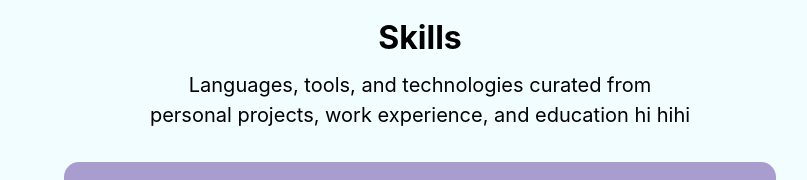
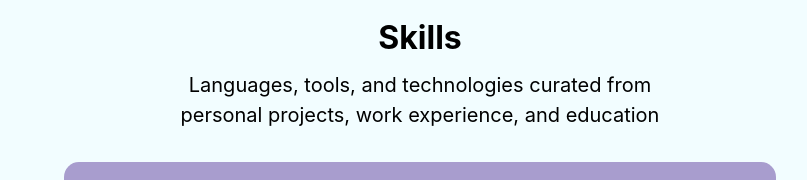
Before and after one commit to Travingu/travingu.github.io, an Astro site in the folder website/: page / in a window 1280 px wide. Shown: the part 300-480 px from the top of the page, without its empty margins (220-1027 px from the left). Built offline with nearby package versions, Linux system fonts and the light colour scheme; Astro itself is replaced by a stand-in of ours.

Commit message:
undo testing

```diff
--- a/website/src/pages/index.astro
+++ b/website/src/pages/index.astro
@@ -30,7 +30,7 @@ const backLanguages =["Java", "Lua"]
     <p id="summary">An {major} student at {school}</p>
 
     <h2 id="skills" class="Titles">Skills</h2>
-    <p class="BasicText">Languages, tools, and technologies curated from <br>personal projects, work experience, and education hi hihi</p>
+    <p class="BasicText">Languages, tools, and technologies curated from <br>personal projects, work experience, and education</p>
     <!-- Change class="BasicText" on line below since it will be in a different format than plain text -->
     <div class="filterBoxes">
       <div class="box frontEnd">
```
